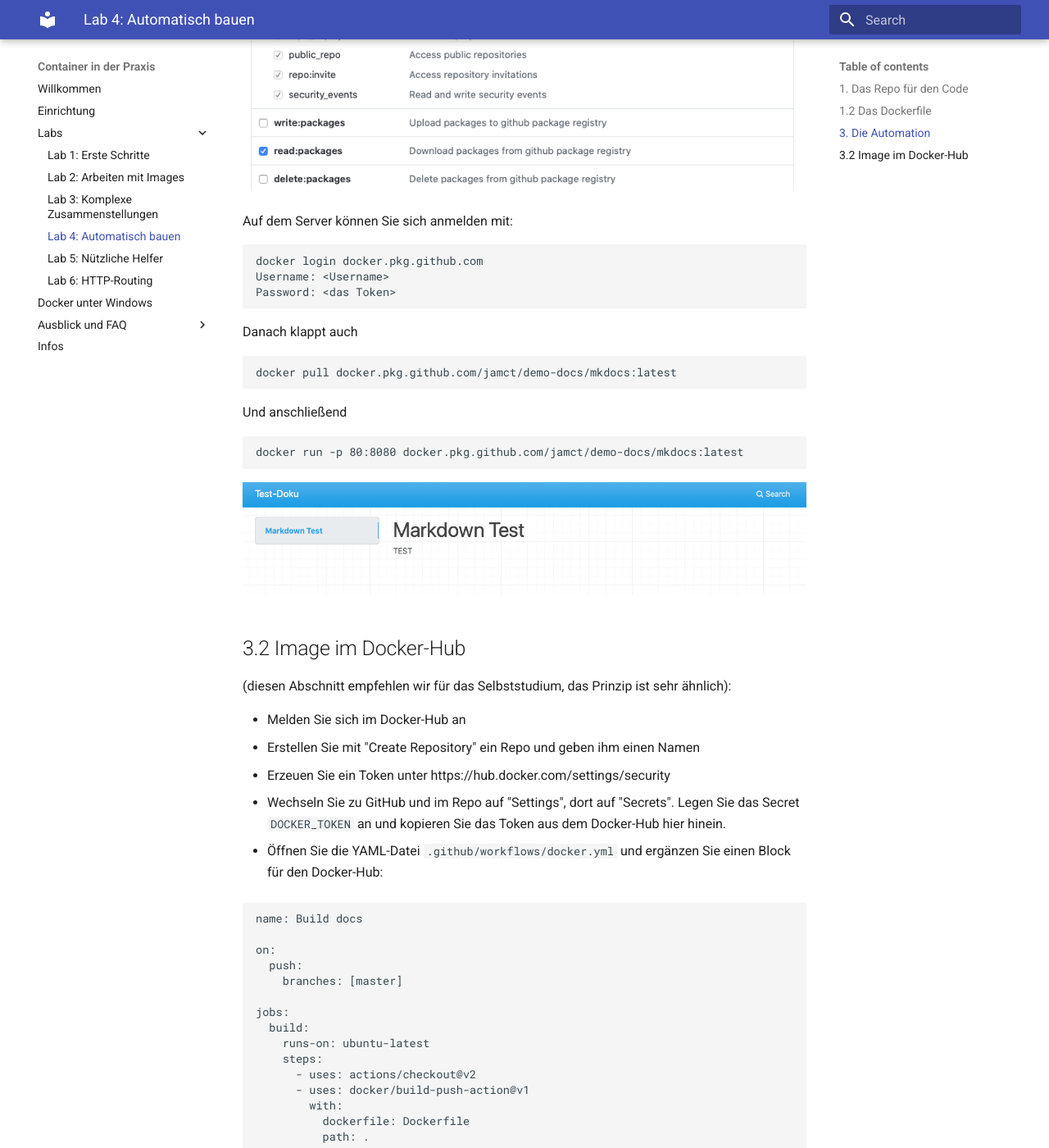
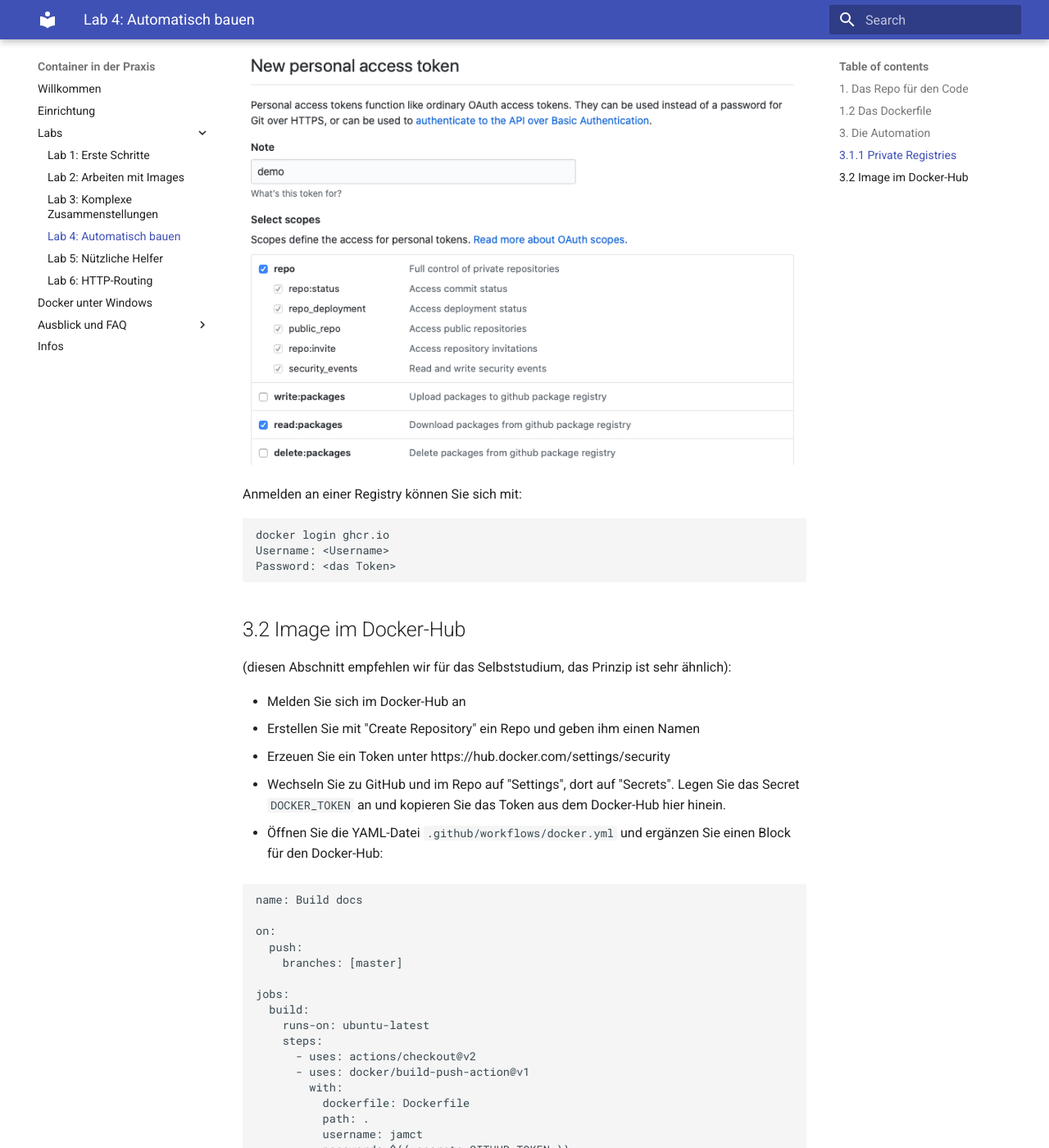
Before and after one commit to jamct/docker-training, an MkDocs documentation site: the page built from docs/mkdocs/docs/lab4/index.md, in a window 1280 px wide and 1400 px high, scrolled down 6330 px. Shown: the whole window at 82% size. Built offline with MkDocs 1.6.1 and Material for MkDocs 9.7.7, drawn with Linux system fonts in a browser that asks for light colours; some of the changed text lies outside the part shown.

Commit message:
fix ghcr.io

````diff
--- a/docs/mkdocs/docs/lab4/index.md
+++ b/docs/mkdocs/docs/lab4/index.md
@@ -161,12 +161,12 @@
           path: .
           username: jamct
           password: ${{ secrets.GITHUB_TOKEN }}
-          repository: jamct/demo-docs/mkdocs
-          registry: docker.pkg.github.com
+          repository: jamct/workshop/docs
+          registry: ghcr.io
           tags: latest
 ```
 
-Ein paar Anmerkungen zum (groben) Verständnis: Die GitHub-Registry orientiert sich an den Repos. Innerhalb eines Repos kann es mehrere Images geben. Daher ist der Name des Containers auch länger: `jamct/demo-docs/mkdocs:latest`.
+Ein paar Anmerkungen zum (groben) Verständnis: Die GitHub-Registry orientiert sich an den Repos. Innerhalb eines Repos kann es mehrere Images geben. Daher ist der Name des Containers auch länger: `jamct/workshop/docs:latest`.
 
 Innerhalb des Repos gibt es ein Token (`${{ secrets.GITHUB_TOKEN }}`), mit dem sich der Actions-Worker an der Registry anmeldet.
 
@@ -179,10 +179,21 @@
 Kopieren Sie den ganzen Pull-Befehl mit dem Namen heraus und fügen ihn im Server ein, zum Beispiel:
 
 ```
-docker pull docker.pkg.github.com/jamct/demo-docs/mkdocs:latest
+docker pull ghcr.io/jamct/workshow/docs:latest
 ```
 
-Docker beklagt sich, dass eine Anmeldung nötig ist (aktuell auch bei öffentlichen Images, GitHub ist da dran). Zum Anmelden sollten Sie nicht Ihr Kennwort, sondern ein Token nehmen. Das generieren Sie unter der Adresse
+Und anschließend
+
+```
+docker run -p 80:8080 ghcr.io/jamct/workshop/docs:latest
+```
+
+![ ](ready.png)
+
+
+## 3.1.1 Private Registries
+
+Ein Hinweis, wenn Sie eine private Registry nutzen wollen (zum Beispiel die von GitHub): Zum Anmelden sollten Sie nicht Ihr Kennwort, sondern ein Token nehmen. Das generieren Sie unter der Adresse
 
 [https://github.com/settings/tokens](https://github.com/settings/tokens)
 
@@ -190,27 +201,13 @@
 
 ![ ](token.png)
 
-Auf dem Server können Sie sich anmelden mit:
+Anmelden an einer Registry können Sie sich mit:
 
 ```
-docker login docker.pkg.github.com
+docker login ghcr.io
 Username: <Username>
 Password: <das Token>
 ```
-
-Danach klappt auch
-
-```
-docker pull docker.pkg.github.com/jamct/demo-docs/mkdocs:latest
-```
-
-Und anschließend
-
-```
-docker run -p 80:8080 docker.pkg.github.com/jamct/demo-docs/mkdocs:latest
-```
-
-![ ](ready.png)
 
 ## 3.2 Image im Docker-Hub
 
@@ -241,8 +238,8 @@
           path: .
           username: jamct
           password: ${{ secrets.GITHUB_TOKEN }}
-          repository: jamct/demo-docs/mkdocs
-          registry: docker.pkg.github.com
+          repository: jamct/workshop/presentation
+          registry: ghcr.io
           tags: latest
       # neue Action für den Hub:
       - uses: docker/build-push-action@v1
````
